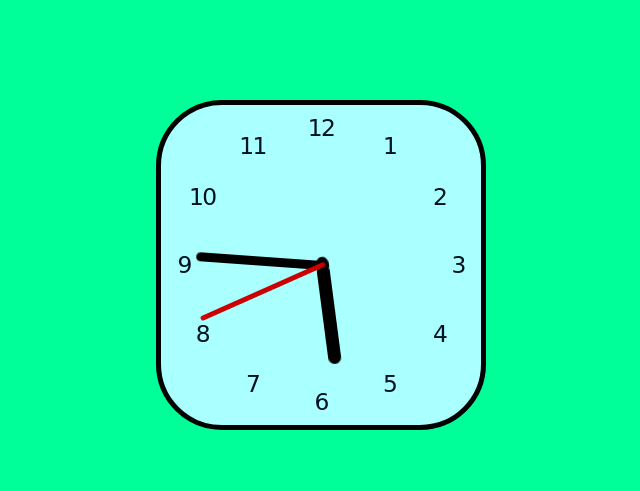
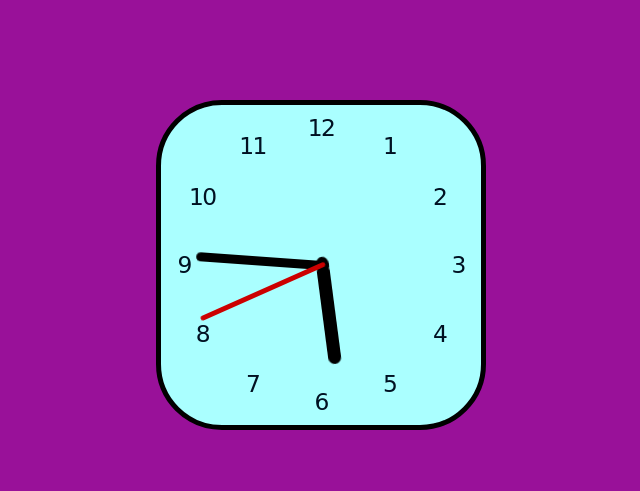
Before and after one commit to batyatonny/analog-clock, a plain HTML site: page index.html in a window 1280 px wide. Shown: the whole page, without its empty margins (319-959 px from the left). Drawn offline with Linux system fonts and the light colour scheme.

Commit message:
Updated CSS file

```diff
--- a/main.css
+++ b/main.css
@@ -1,5 +1,5 @@
 body {
-  background: #0f9;
+  background: #919;
   color: #012;
   margin-top: 100px;
   font-family: Cursive, sans-serif;
```
